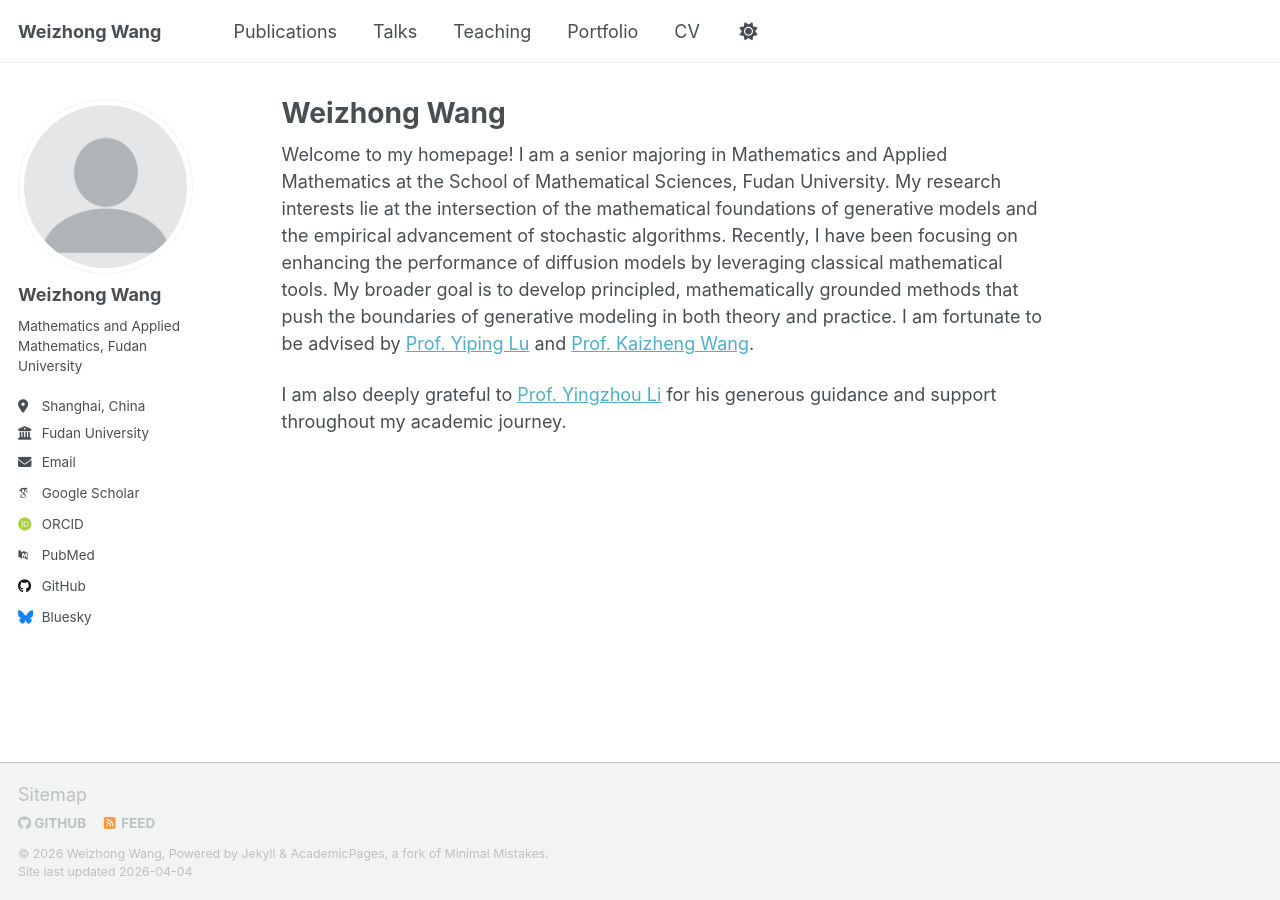
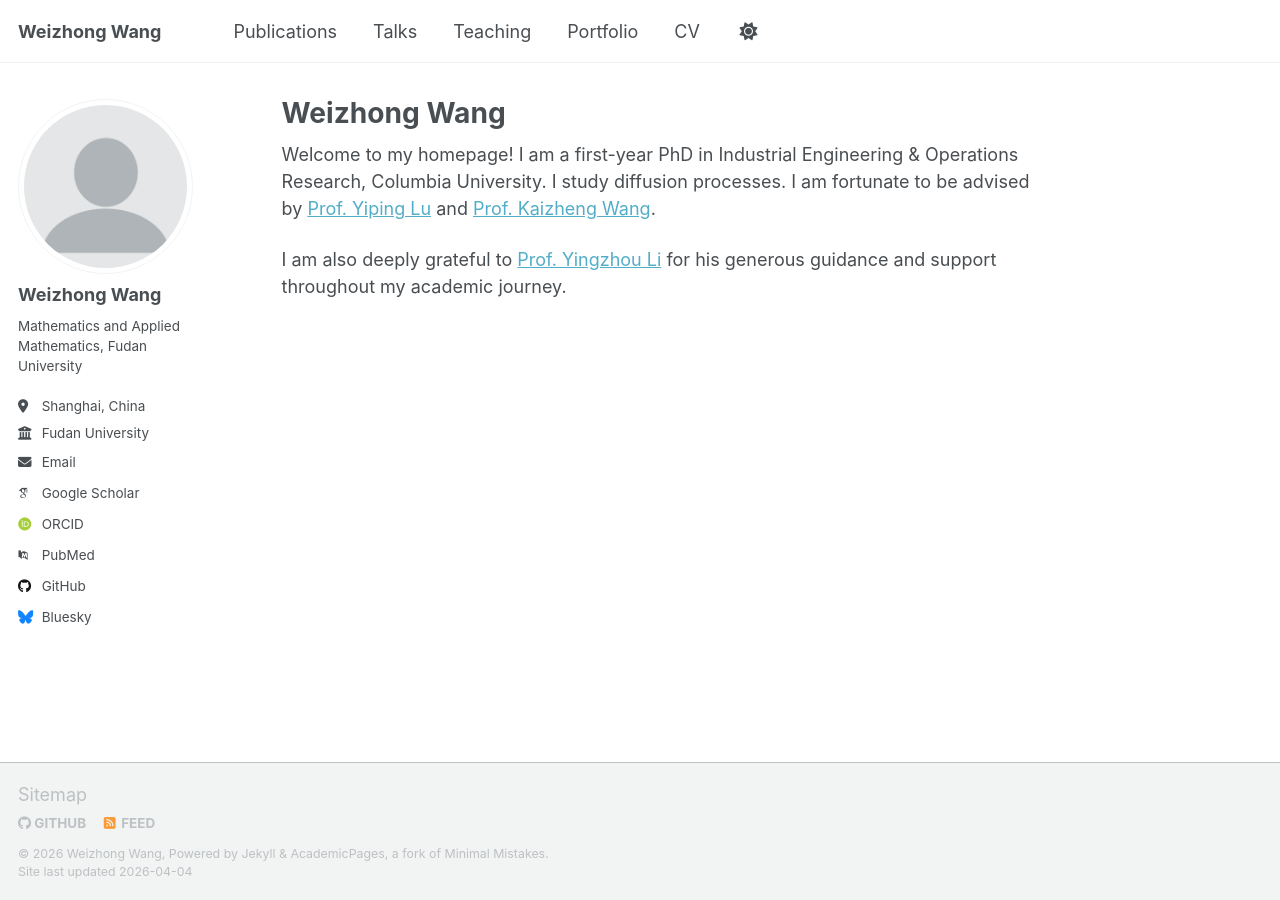
Before and after one commit to weizhwang/weizhwang.github.io, a Jekyll site: the page built from _pages/about.md, in a window 1280 px wide. Built offline with Jekyll 4.4.1, drawn with Linux system fonts in a browser that asks for light colours; some web fonts are replaced; a script that is not in the unit is left out.

Commit message:
Update about.md

```diff
--- a/_pages/about.md
+++ b/_pages/about.md
@@ -7,6 +7,6 @@ redirect_from:
   - /about.html
 ---
 
-Welcome to my homepage! I am a senior majoring in Mathematics and Applied Mathematics at the School of Mathematical Sciences, Fudan University. My research interests lie at the intersection of the mathematical foundations of generative models and the empirical advancement of stochastic algorithms. Recently, I have been focusing on enhancing the performance of diffusion models by leveraging classical mathematical tools. My broader goal is to develop principled, mathematically grounded methods that push the boundaries of generative modeling in both theory and practice. I am fortunate to be advised by [Prof. Yiping Lu](https://2prime.github.io/) and [Prof. Kaizheng Wang](https://kw2934.github.io/).
+Welcome to my homepage! I am a first-year PhD in Industrial Engineering & Operations Research, Columbia University. I study diffusion processes. I am fortunate to be advised by [Prof. Yiping Lu](https://2prime.github.io/) and [Prof. Kaizheng Wang](https://kw2934.github.io/).
 
 I am also deeply grateful to [Prof. Yingzhou Li](https://yingzhouli.com/) for his generous guidance and support throughout my academic journey.
```
